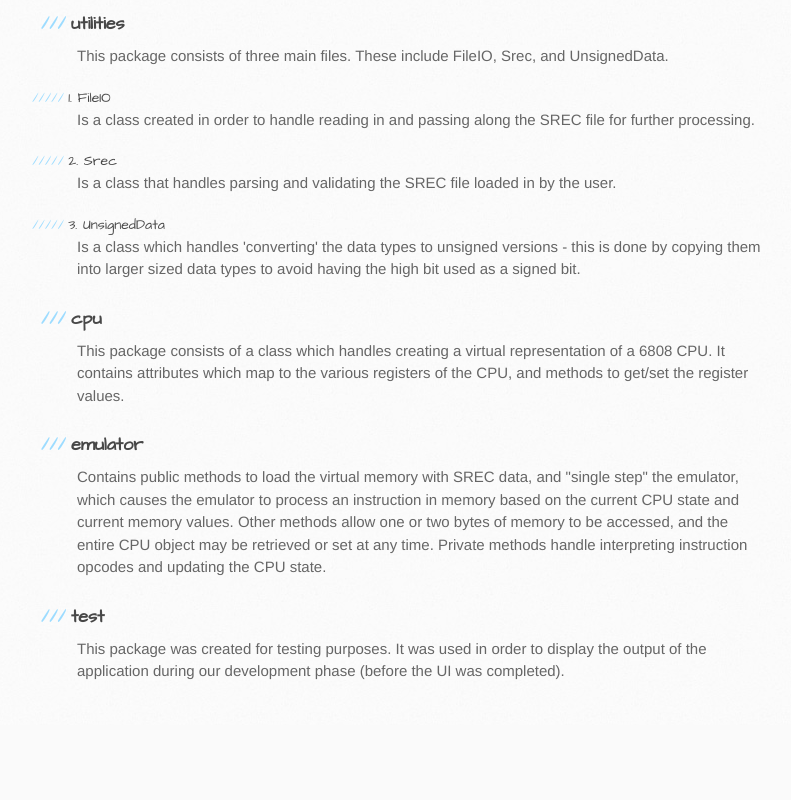
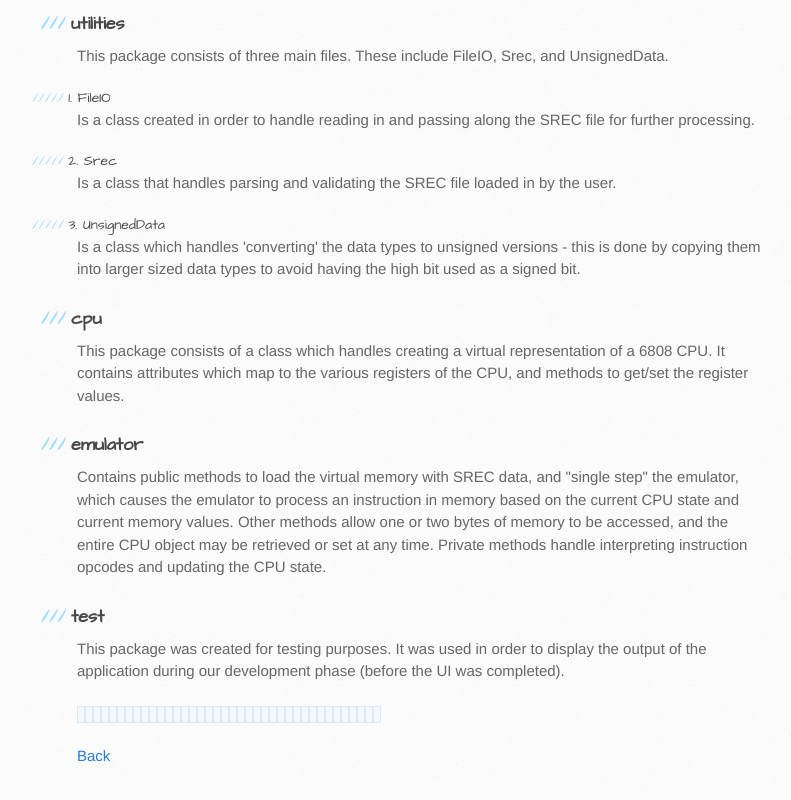
Before and after one commit to tkurian/A.Little.Code.CPUEmulator, a plain HTML site: page index.html in a window 1280 px wide. Shown: the part 783-1583 px from the top of the page, without its empty margins (93-884 px from the left). Before the commit the page ends 1508 px from the top, so only its background shows below. Drawn offline with Linux system fonts and the light colour scheme.

```diff
--- a/index.html
+++ b/index.html
@@ -75,6 +75,47 @@
 <h3>test</h3>
 
 <p>This package was created for testing purposes. It was used in order to display the output of the application during our development phase (before the UI was completed).</p>
+
+<p><code></code>
+<code></code>
+<code></code>
+<code></code>
+<code></code>
+<code></code>
+<code></code>
+<code></code>
+<code></code>
+<code></code>
+<code></code>
+<code></code>
+<code></code>
+<code></code>
+<code></code>
+<code></code>
+<code></code>
+<code></code>
+<code></code>
+<code></code>
+<code></code>
+<code></code>
+<code></code>
+<code></code>
+<code></code>
+<code></code>
+<code></code>
+<code></code>
+<code></code>
+<code></code>
+<code></code>
+<code></code>
+<code></code>
+<code></code>
+<code></code>
+<code></code>
+<code></code>
+<code></code></p>
+
+<p><a href="http://tkurian-programming.blogspot.ca/p/6808-cpu-emulator.html">Back</a></p>
         </section>
 
         <aside id="sidebar">
```
Also changed, not shown: params.json (+1 -1 lines).
